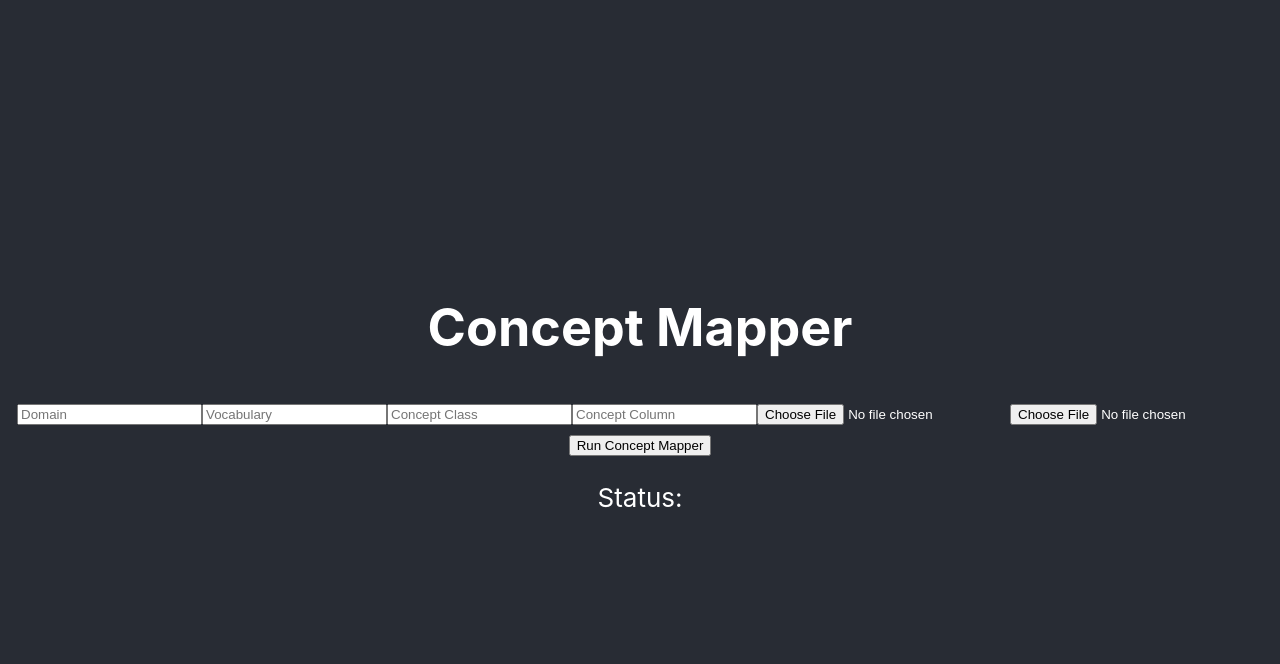
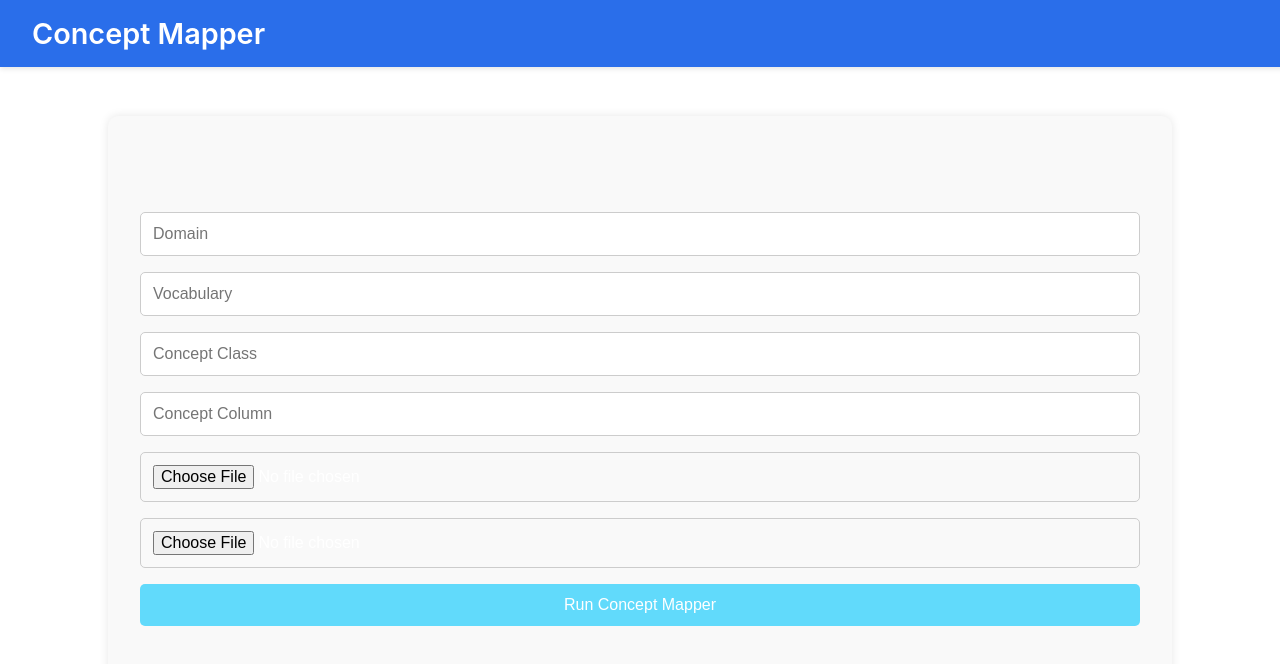
Before and after one commit to SefaSoylu/Conceptmap-web, a React (Create React App) app in the folder concept-map-web/: page / in a window 1280 px wide. Shown: the top 664 px of the page. Built offline with nearby package versions, Linux system fonts and the light colour scheme.

Commit message:
changed the concept-mapper css

```diff
--- a/concept-map-web/src/App.css
+++ b/concept-map-web/src/App.css
@@ -1,5 +1,10 @@
 .App {
   text-align: center;
+}
+html, body {
+  margin: 0;
+  padding: 0;
+  height: 100%;
 }
 
 .App-logo {
@@ -14,7 +19,7 @@
 }
 
 .App-header {
-  background-color: #282c34;
+  background-color: #ffffff;
   min-height: 100vh;
   display: flex;
   flex-direction: column;
--- /dev/null
+++ b/concept-map-web/src/concept-mapper.css
@@ -0,0 +1,122 @@
+/* Full-width navbar styling */
+.navbar {
+  width: 100%;
+  background-color: #2a6eea;
+  color: white;
+  padding: 1rem 2rem;
+  position: fixed; /* fixed position at the top */
+  top: 0;
+  left: 0;
+  z-index: 1000;
+  box-shadow: 0 2px 5px rgba(0, 0, 0, 0.1);
+}
+
+/* Reset margin and padding for body and html */
+html, body {
+  margin: 0;
+  padding: 0;
+  height: 100%;
+}
+
+/* Inner content of navbar */
+.navbar-content {
+  max-width: 1300px;
+  margin: 0 auto;
+  display: flex;
+  justify-content: space-between;
+  align-items: center;
+}
+
+/* Title inside navbar */
+.navbar-title {
+  font-size: 1.8rem;
+  font-weight: 600;
+  margin: 0;
+}
+
+/* Mapper container styles */
+.mapper-container {
+  text-align: center;
+  max-width: 1300px;
+  min-width: 1000px;
+  margin: 2rem auto;
+  padding: 6rem 2rem 2rem; /* Adjusted padding-top for the navbar height */
+  border-radius: 10px;
+  background-color: #f9f9f9;
+  box-shadow: 0 0 10px rgba(0, 0, 0, 0.1);
+}
+
+/* Form title styles */
+.title {
+  font-size: 2rem;
+  margin-bottom: 1.5rem;
+  color: black;
+}
+
+.mapper-form {
+  display: flex;
+  flex-direction: column;
+  gap: 1rem;
+}
+
+.input, .file-input {
+  padding: 0.75rem;
+  font-size: 1rem;
+  border: 1px solid #ccc;
+  border-radius: 5px;
+}
+
+.submit-btn, .download-btn {
+  padding: 0.75rem 1.5rem;
+  font-size: 1rem;
+  background-color: #61dafb;
+  border: none;
+  color: white;
+  border-radius: 5px;
+  cursor: pointer;
+}
+
+.submit-btn:hover, .download-btn:hover {
+  background-color: #21a1f1;
+}
+
+.status {
+  margin-top: 1rem;
+  font-style: italic;
+  color: #333;
+}
+
+/* Results container styling */
+.results-container {
+  margin-top: 2rem;
+  background-color: #fff;
+  padding: 2rem;
+  border-radius: 8px;
+  box-shadow: 0 0 10px rgba(0, 0, 0, 0.1);
+}
+
+/* Results table container */
+.results-table-container {
+  overflow-x: auto; /* Ensure the table is scrollable if it's too wide */
+  margin-top: 1rem;
+}
+
+.results-table {
+  width: 100%;
+  border-collapse: collapse;
+  margin-top: 1rem;
+}
+
+.results-table th,
+.results-table td {
+  border: 1px solid #ccc;
+  padding: 0.5rem;
+  text-align: center;
+  color: black;
+  font-size: 1rem;
+}
+
+.results-table th {
+  background-color: #eaeaea;
+  color: black;
+}
--- a/concept-map-web/src/pages/ConceptMapperForm.js
+++ b/concept-map-web/src/pages/ConceptMapperForm.js
@@ -1,4 +1,6 @@
 import React, { useState } from "react";
+import '../concept-mapper.css';
+
 
 function ConceptMapperForm() {
   const [status, setStatus] = useState("");
@@ -94,10 +96,20 @@ function ConceptMapperForm() {
   };
 
   return (
-    <div>
-      <h1>Concept Mapper</h1>
-      <form onSubmit={handleSubmit}>
+    <>
+    <div className="navbar">
+      <div className="navbar-content">
+        <h1 className="navbar-title">Concept Mapper</h1>
+        <nav className="navbar-links">
+          {/* Add nav buttons/links here if needed */}
+          {/* Example: <a href="/about">About</a> */}
+        </nav>
+      </div>
+    </div>
+    <div className="mapper-container">
+  <form className="mapper-form" onSubmit={handleSubmit}>
     <input
+      className="input"
       type="text"
       name="domain"
       placeholder="Domain"
@@ -105,6 +117,7 @@ function ConceptMapperForm() {
       onChange={handleChange}
     />
     <input
+      className="input"
       type="text"
       name="vocabulary"
       placeholder="Vocabulary"
@@ -112,6 +125,7 @@ function ConceptMapperForm() {
       onChange={handleChange}
     />
     <input
+      className="input"
       type="text"
       name="conceptClass"
       placeholder="Concept Class"
@@ -119,26 +133,26 @@ function ConceptMapperForm() {
       onChange={handleChange}
     />
     <input
+      className="input"
       type="text"
       name="conceptColumn"
       placeholder="Concept Column"
       value={formData.conceptColumn}
       onChange={handleChange}
     />
-        <input type="file" name="conceptCsv" onChange={handleFileChange} />
-        <input type="file" name="modelPack" onChange={handleFileChange} />
-        <button type="submit">Run Concept Mapper</button>
+    <input className="file-input" type="file" name="conceptCsv" onChange={handleFileChange} />
+    <input className="file-input" type="file" name="modelPack" onChange={handleFileChange} />
+    <button className="submit-btn" type="submit">Run Concept Mapper</button>
   </form>
 
-      <p>Status: {status}</p>
+  <p className="status">{status}</p>
 
   {results.length > 0 && (
-        <div>
+    <div className="results-container">
       <h2>Results</h2>
-            <a href="http://localhost:5001/download" download>
-                <button onClick={handleDownload}>⬇️ Download Results (CSV)</button>
-            </a>
-          <table border="1">
+      <button className="download-btn" onClick={handleDownload}>⬇️ Download Results (CSV)</button>
+      <div className="results-table-container">
+        <table className="results-table">
           <thead>
             <tr>
               {Object.keys(results[0]).map((key) => (
@@ -157,9 +171,10 @@ function ConceptMapperForm() {
           </tbody>
         </table>
       </div>
+    </div>
   )}
 </div>
-  );
-}
+</>
+)}
 
 export default ConceptMapperForm;
```
Also changed, not shown: 2 other files (tests, documents, lock files or other folders). Lines whose indentation alone changed are shown as unchanged.
